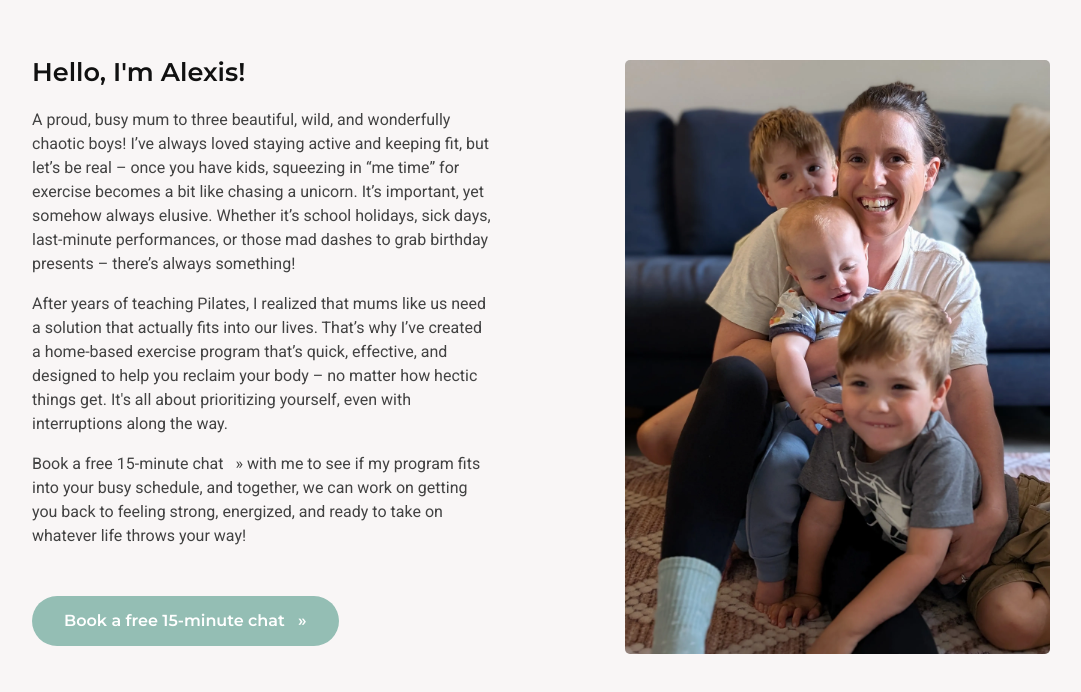
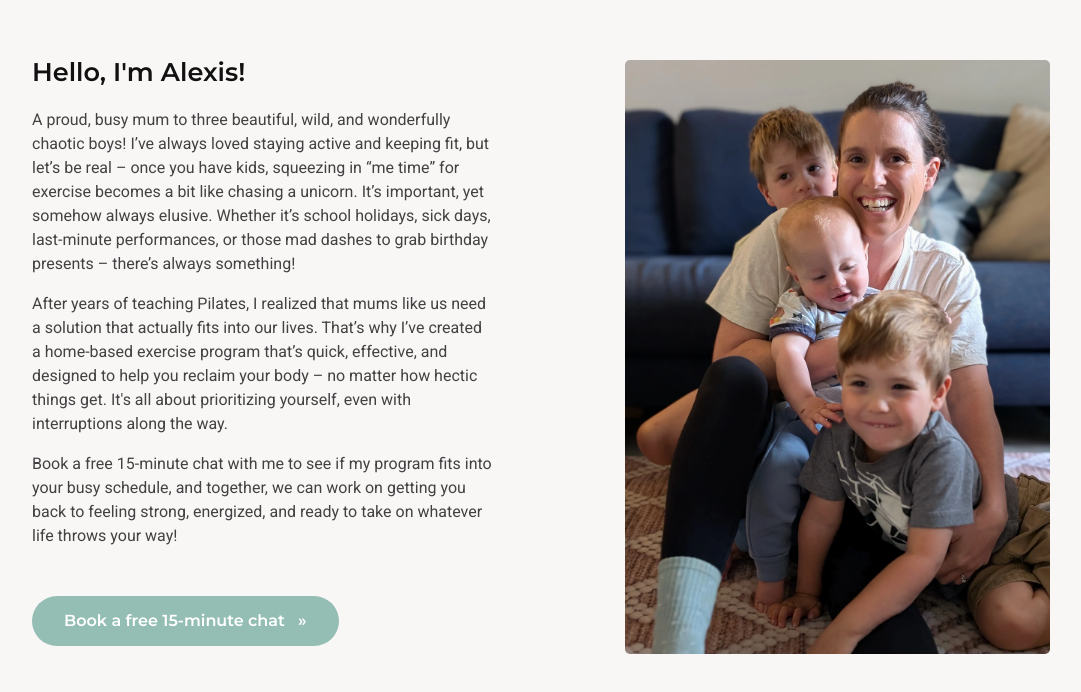
Before and after one commit to pmullen/movetopilates, a Nuxt app: page / in a window 1280 px wide. Shown: the part 1158-1850 px from the top of the page, without its empty margins (128-1209 px from the left). Built offline with nearby package versions, Linux system fonts and the light colour scheme.

Commit message:
Fix typo

```diff
--- a/pages/index.vue
+++ b/pages/index.vue
@@ -75,7 +75,7 @@
 
               <p>After years of teaching Pilates, I realized that mums like us need a solution that actually fits into our lives. That’s why I’ve created a home-based exercise program that’s quick, effective, and designed to help you reclaim your body – no matter how hectic things get. It's all about prioritizing yourself, even with interruptions along the way.</p>
 
-              <p>Book a free 15-minute chat &nbsp; &raquo; with me to see if my program fits into your busy schedule, and together, we can work on getting you back to feeling strong, energized, and ready to take on whatever life throws your way!</p>
+              <p>Book a free 15-minute chat with me to see if my program fits into your busy schedule, and together, we can work on getting you back to feeling strong, energized, and ready to take on whatever life throws your way!</p>
 
               <p><NuxtLink to="/appointment" class="button button-cta">Book a free 15-minute chat &nbsp; &raquo;</NuxtLink></p>
 
```
